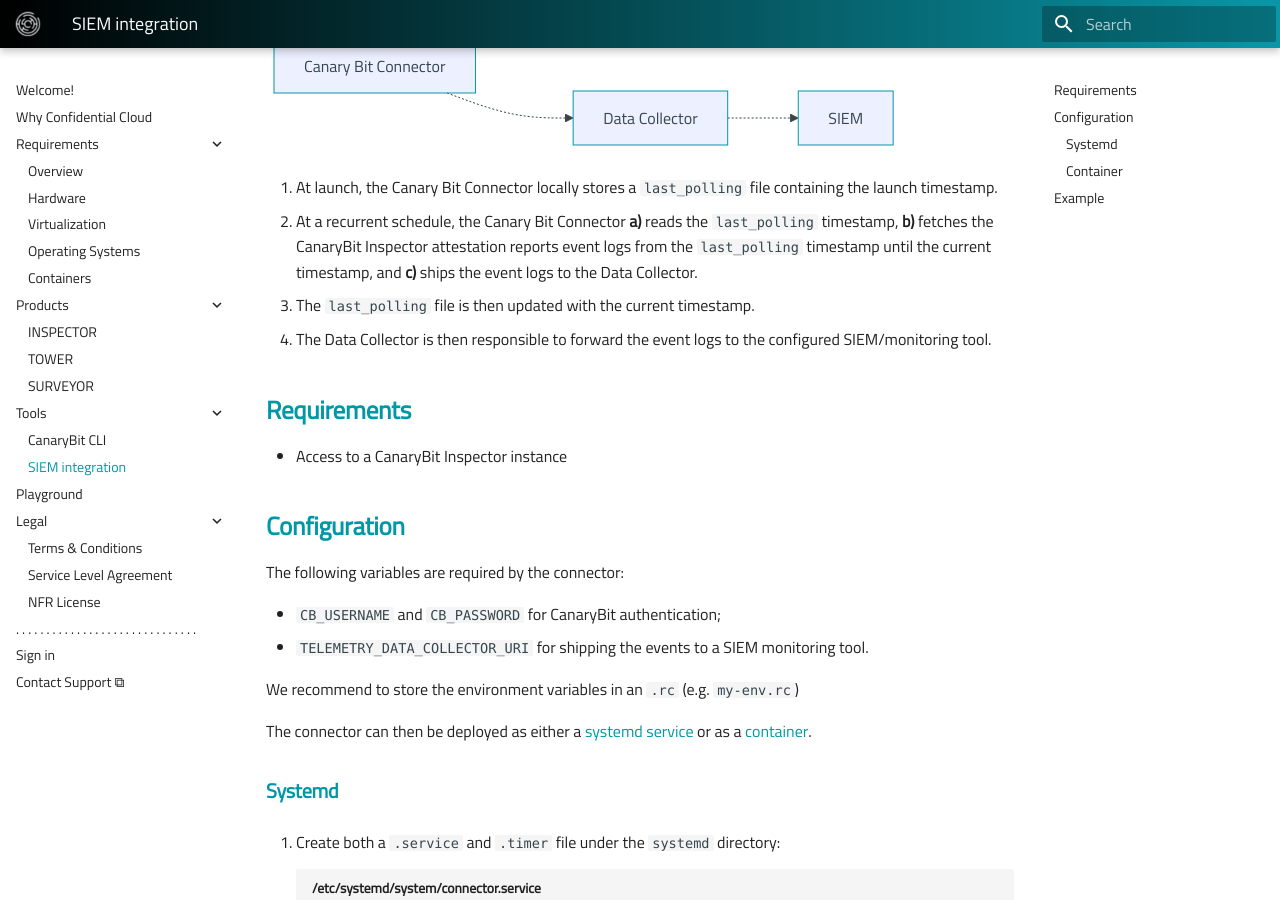
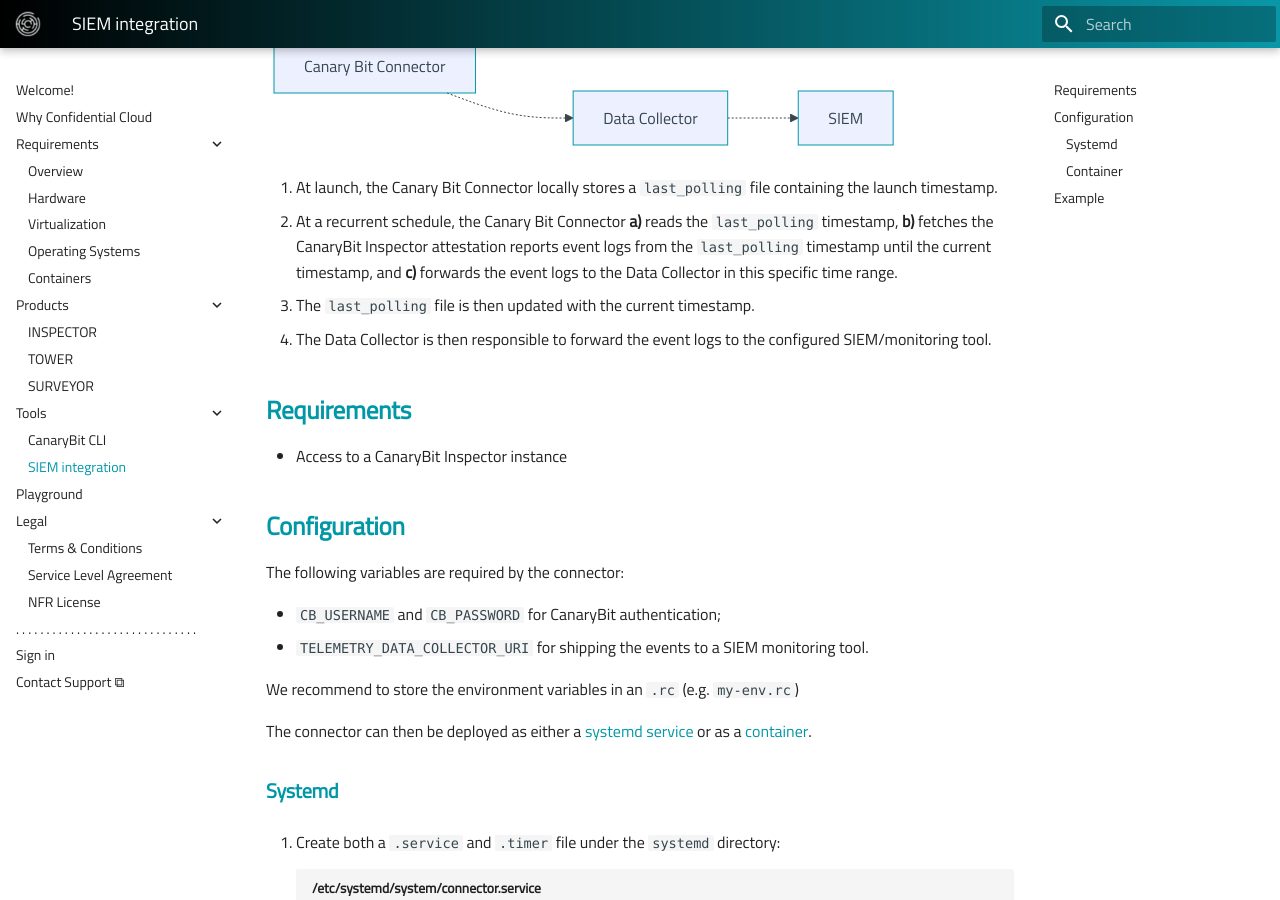
Before and after one commit to canarybit/cc-docs, an MkDocs documentation site: the page built from docs/tools/siem-integration.md, in a window 1280 px wide and 900 px high, scrolled down 414 px. Built offline with MkDocs 1.6.1 and Material for MkDocs 9.7.7, drawn with Linux system fonts in a browser that asks for light colours.

Commit message:
Improves SIEM page content

````diff
--- a/docs/tools/siem-integration.md
+++ b/docs/tools/siem-integration.md
@@ -14,7 +14,7 @@
 ```
 
 1. At launch, the Canary Bit Connector locally stores a `last_polling` file containing the launch timestamp.
-2. At a recurrent schedule, the Canary Bit Connector **a)** reads the `last_polling` timestamp, **b)** fetches the CanaryBit Inspector attestation reports event logs from the `last_polling` timestamp until the current timestamp, and **c)** ships the event logs to the Data Collector.
+2. At a recurrent schedule, the Canary Bit Connector **a)** reads the `last_polling` timestamp, **b)** fetches the CanaryBit Inspector attestation reports event logs from the `last_polling` timestamp until the current timestamp, and **c)** forwards the event logs to the Data Collector in this specific time range.
 3. The `last_polling` file is then updated with the current timestamp.
 4. The Data Collector is then responsible to forward the event logs to the configured SIEM/monitoring tool.
 
````
